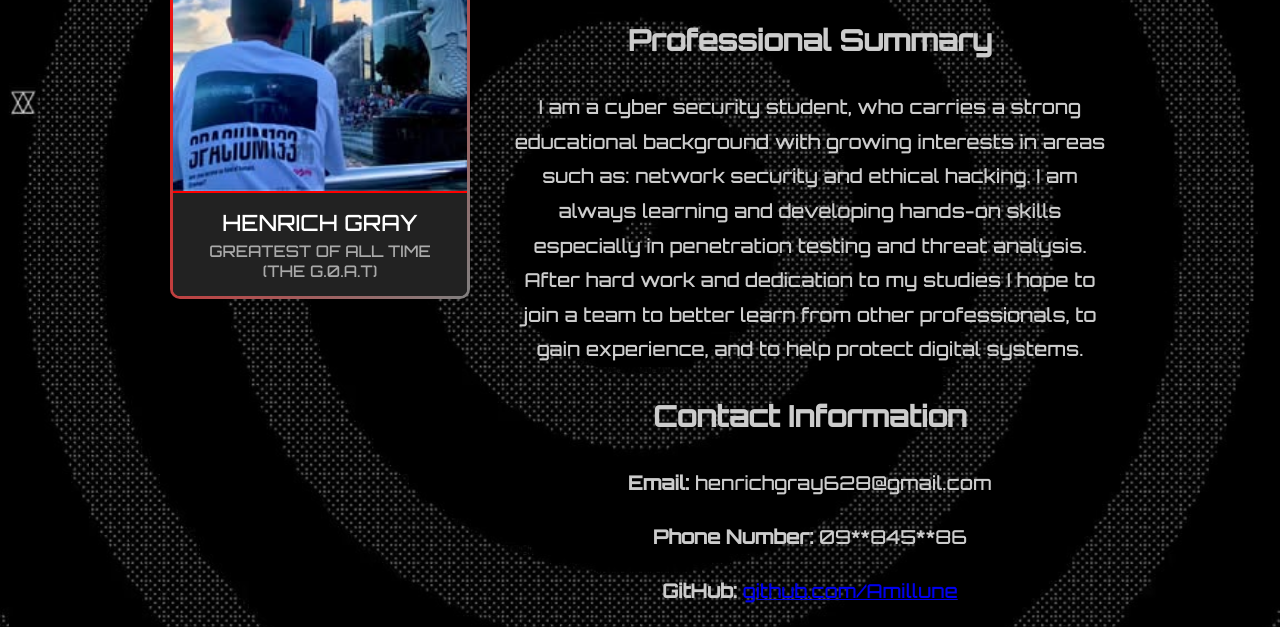
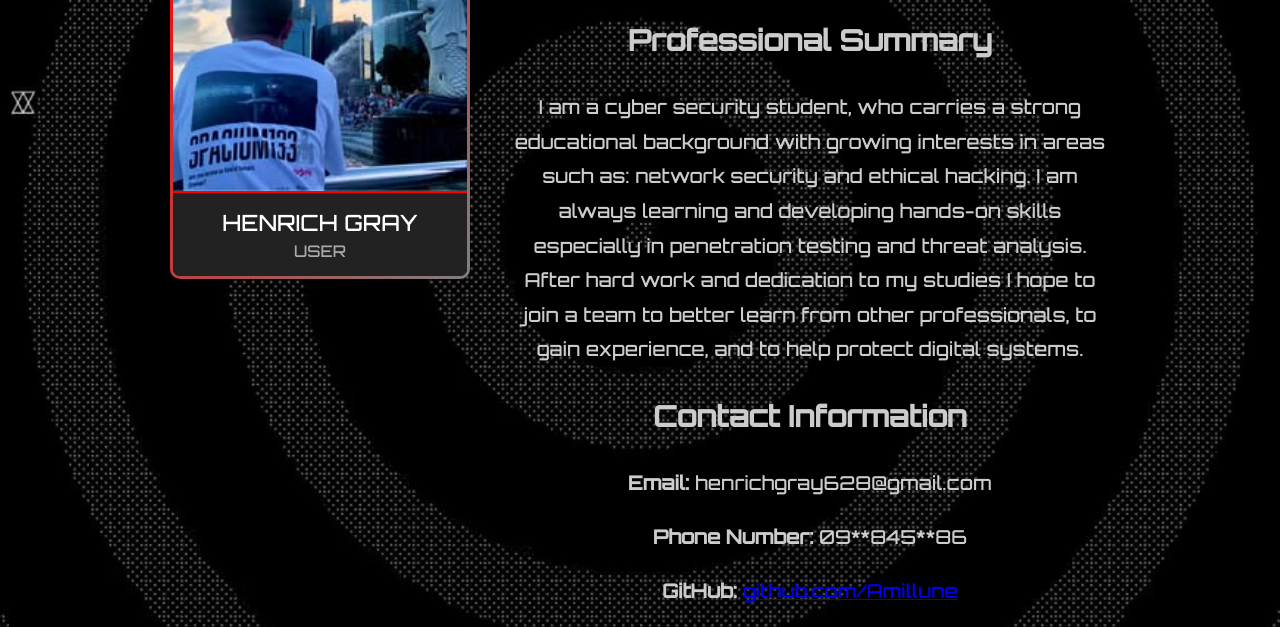
Before and after one commit to Amillune/grayhomepage, a plain HTML site: page aboutMe/aboutHenrich.html in a window 1280 px wide. Shown: the part 166-793 px from the top of the page. Drawn offline with Linux system fonts and the light colour scheme.

Commit message:
Update aboutHenrich.html

```diff
--- a/aboutMe/aboutHenrich.html
+++ b/aboutMe/aboutHenrich.html
@@ -25,7 +25,7 @@
           <!-- Card Text -->
           <div class="card-footer">
             <p class="card-title">HENRICH GRAY</p>
-            <p class="card-subtitle">GREATEST OF ALL TIME (THE G.0.A.T)</p>
+            <p class="card-subtitle">USER</p>
           </div>
         </div>
       </div>
```
